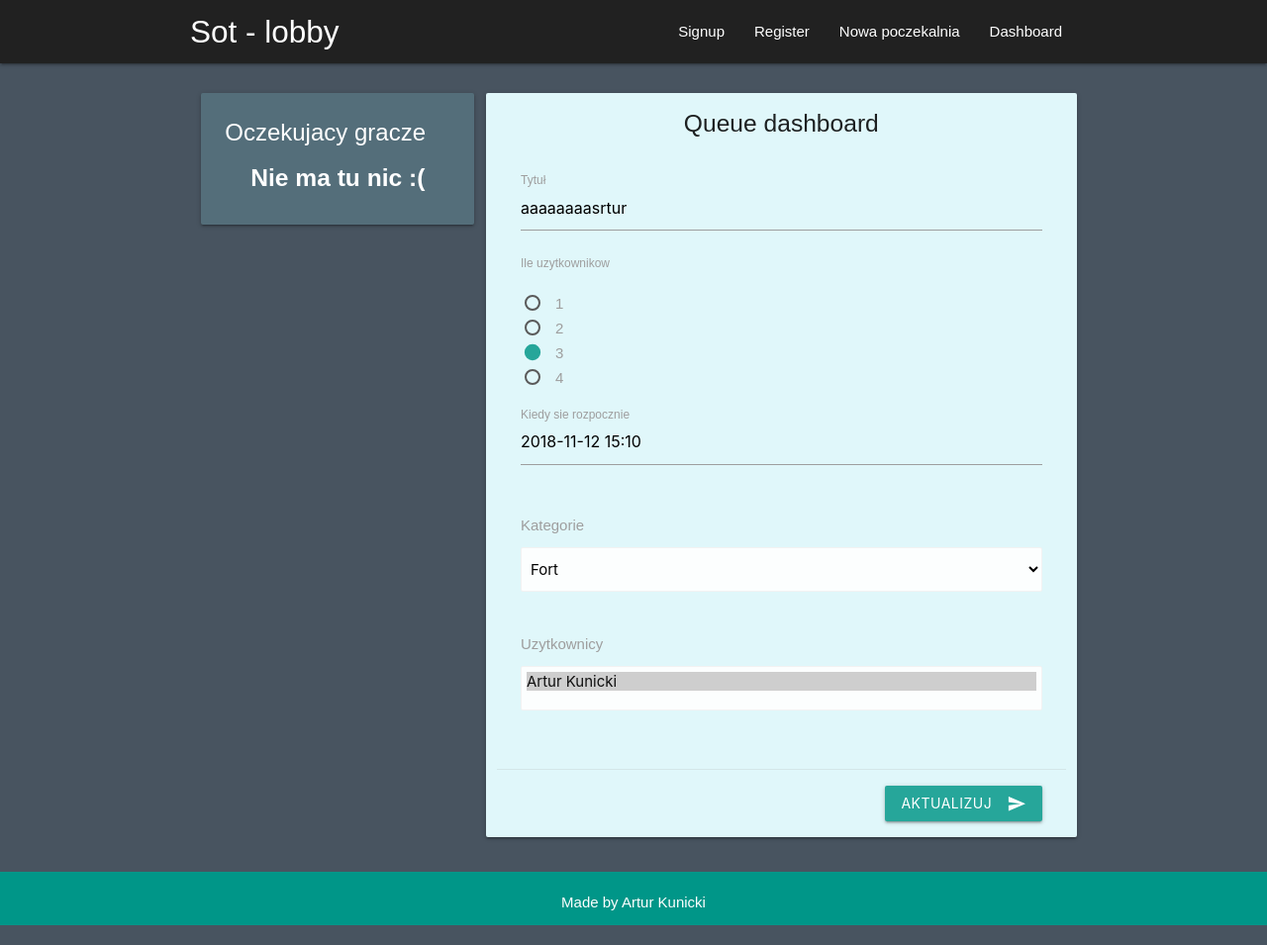
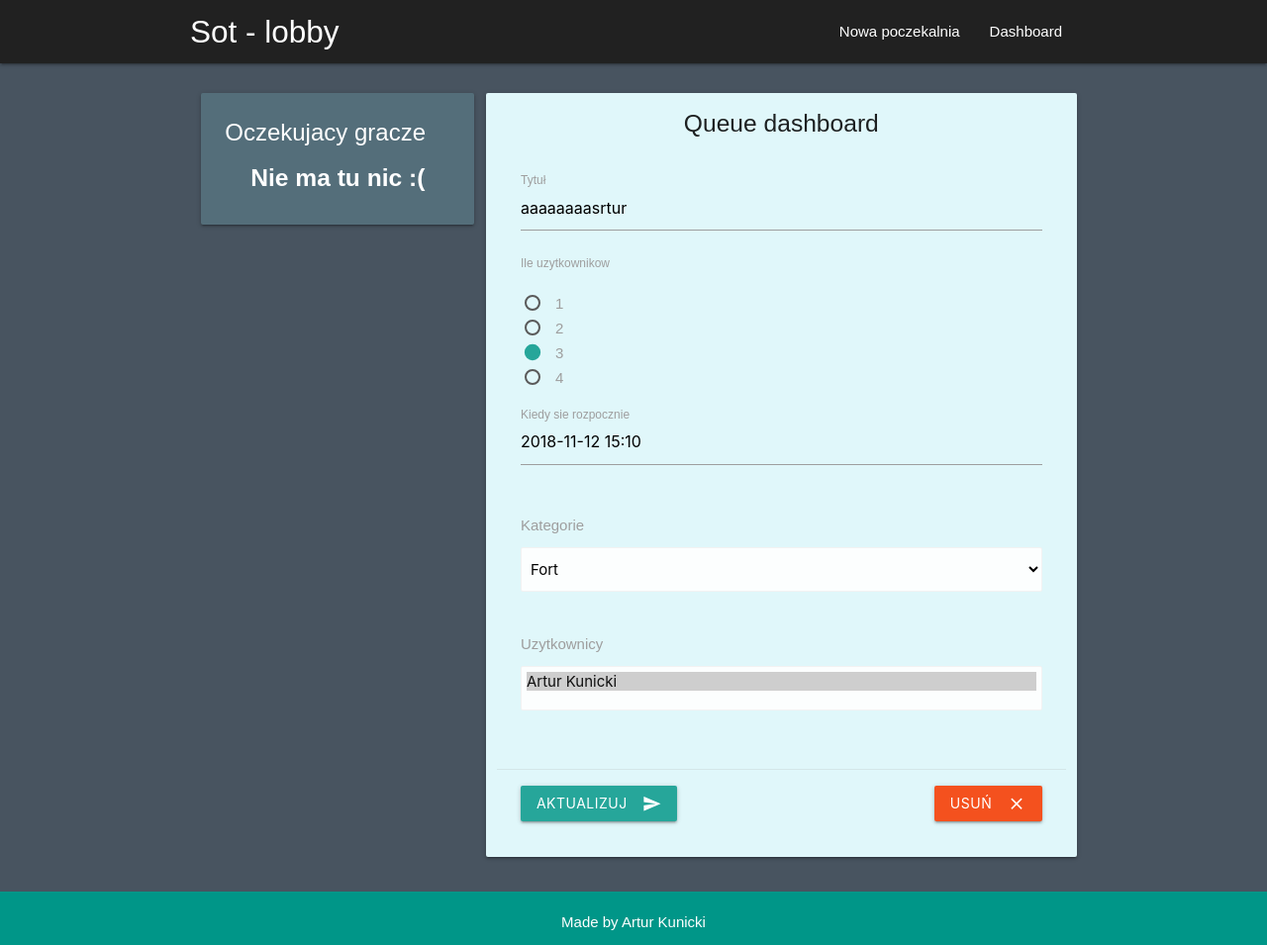
Before and after one commit to fr3kz/sot-app, a Django app: page /dashboard/9/ in a window 1280 px wide. Shown: the whole page at 99% size. Run offline with Django 3.2, Linux system fonts and the light colour scheme; a user stored in the database is signed in; data comes from the database, SQL or seed files in the repository; some libraries are stand-ins or nearby versions.

Commit message:
delete button and template fix

```diff
--- a/lobby/models.py
+++ b/lobby/models.py
@@ -15,7 +15,7 @@ class Queue(models.Model):
     date = models.DateTimeField()
     category = models.ForeignKey(Category, on_delete=models.DO_NOTHING,blank=True,null=True, related_name='cat')
     usrs = models.ManyToManyField(Profile)
-    author = models.OneToOneField(User,on_delete=models.DO_NOTHING,blank=True,null=True)
+    author = models.ForeignKey(User,on_delete=models.DO_NOTHING,blank=True,null=True)
 
     def __str__(self):
       return self.title
--- a/lobby/views.py
+++ b/lobby/views.py
@@ -8,8 +8,8 @@ from django.contrib import messages
 def index(request):
 
     n1queues  = Queue.objects.order_by('-id')[:1]
-    n2queues  = Queue.objects.get(id=1)
-    n3queues  = Queue.objects.get(id=1)
+    n2queues  = Queue.objects.filter(id=1)
+    n3queues  = Queue.objects.filter(id=1)
     flobby   = Queue.objects.filter(category__title="Fort")
     alobby   = Queue.objects.filter(category__title="Atena")
     context  = {
@@ -22,7 +22,6 @@ def index(request):
     return render(request, 'lobby/index.html',context)
 
 def create(request):
-    #TODO chceck authors queue
     if request.method == 'POST':
         title    = request.POST['title']
         members  = request.POST['members']
@@ -30,6 +29,11 @@ def create(request):
         category = request.POST['category']
 
         user = request.user
+
+        if user is None:
+            messages.error(request,"nie jestes zalogowany")
+            return redirect('create', queue.id)
+
         profile = user.profile
         categ = Category.objects.get(id=category)
         queue = Queue(title=title,members=members,date=date,category=categ,author=user)
@@ -88,11 +92,10 @@ def update_dash(request,queue_id):
     return redirect('dashboard', queue_id)
 
 def delete_dash(request,queue_id):
-    #TODO add delete button to dash
     user = request.user
     queue = Queue.objects.get(id=queue_id)
     author_id = queue.author.id
-    if user_id == author_id:
+    if user.id == author_id:
         queue.delete()
         return redirect('index')
     else:
--- a/templates/_partials/navbar.html
+++ b/templates/_partials/navbar.html
@@ -1,25 +1,24 @@
 <nav class="grey darken-4" role="navigation">
     <div class="nav-wrapper container"><a id="logo-container" href="{% url 'index' %}" class="brand-logo">Sot - lobby </a>
       <ul class="right hide-on-med-and-down">
-        <li><a href="{% url 'login'%}">Signup</a></li>
-        <li><a href="{% url 'register'%}">Register</a></li>
-        <li><a href="{% url 'create'%}">Nowa poczekalnia</a></li>
-        {% if user.is_authenticated %}
+          {% if user.is_authenticated %}
+          <li><a href="{% url 'create'%}">Nowa poczekalnia</a></li>
+          <li><a href="{% url 'user-dash' %}">Dashboard</a></li>
+          {% else %}
+          <li><a href="{% url 'login'%}">Signup</a></li>
+          <li><a href="{% url 'register'%}">Register</a></li>
+          {% endif %}
 
-        <li><a href="{% url 'user-dash' %}">Dashboard</a></li>
-
-        {% endif %}
       </ul>
 
       <ul id="nav-mobile" class="sidenav">
-        <li><a href="{% url 'login'%}">Signup</a></li>
-        <li><a href="{% url 'register'%}">Register</a></li>
-        <li><a href="{% url 'create'%}">Nowa poczekalnia</a></li>
-        {% if user.is_authenticated %}
-
-        <li><a href="{% url 'user-dash' %}">Dashboard</a></li>
-
-        {% endif %}
+          {% if user.is_authenticated %}
+          <li><a href="{% url 'create'%}">Nowa poczekalnia</a></li>
+          <li><a href="{% url 'user-dash' %}">Dashboard</a></li>
+          {% else %}
+          <li><a href="{% url 'login'%}">Signup</a></li>
+          <li><a href="{% url 'register'%}">Register</a></li>
+          {% endif %}
       </ul>
       <a href="#" data-target="nav-mobile" class="sidenav-trigger"><i class="material-icons">menu</i></a>
     </div>
--- a/templates/lobby/dashboard.html
+++ b/templates/lobby/dashboard.html
@@ -155,14 +155,31 @@
 
                 <div class="card-action">
 
-                    <div class="right-align">
+                    <div class="row">
 
-                       <button class="btn waves-effect waves-light" type="submit" name="action">  Aktualizuj
-                            <i class="material-icons right">send</i>
-                        </button>
+                        <div class="col s6 m6 left-align">
+
+                            <button class="btn waves-effect waves-light" type="submit" name="action">  Aktualizuj
+                                <i class="material-icons right">send</i>
+                            </button>
+
+                        </div>
+
                       </form>
+                      <div class="col s6 m6 right-align">
 
-                    </div>
+                          <form method="post" action="{% url 'deletedash' queue.id %}">
+                            {% csrf_token %}
+                            <button href="#"class="btn waves-effect" style="background-color: #f4511e ;" type="submit" name="action">  Usuń
+                                  <i class="material-icons right">clear</i>
+                              </button>
+                          </form>
+
+
+                        </div>
+                      </div>
+
+
 
                 </div>
 
--- a/templates/lobby/userdash.html
+++ b/templates/lobby/userdash.html
@@ -26,7 +26,7 @@
 
                         </div>
                         <div class="card-action center-align">
-                        <a href="{% url 'detail' queue.id %}">Dashboard</a>
+                        <a href="{% url 'detail' queue.id %}">Detail</a>
                         </div>
                     </div>
                     </div>
```
Also changed, not shown: templates/lobby/index.html (+13 -5 lines), lobby/migrations/0010_auto_20190316_2010.py (added).
